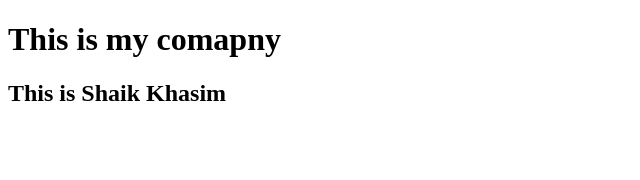
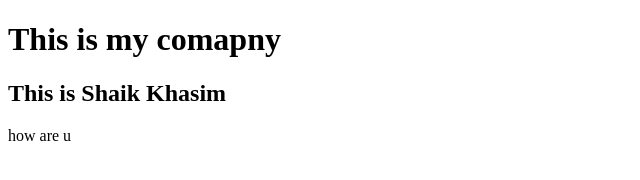
Before and after one commit to khaleel7869/myproject, a plain HTML site: page index.html in a window 1280 px wide. Shown: the full height of the page, 0-640 px from the left. Drawn offline with Linux system fonts and the light colour scheme.

Commit message:
Updated index.html

```diff
--- a/index.html
+++ b/index.html
@@ -9,5 +9,8 @@
 <body>
     <h1>This is my comapny</h1>
     <h2> This is Shaik Khasim</h2>
+    <p>
+        how are u
+    </p>
 </body>
 </html>
```
